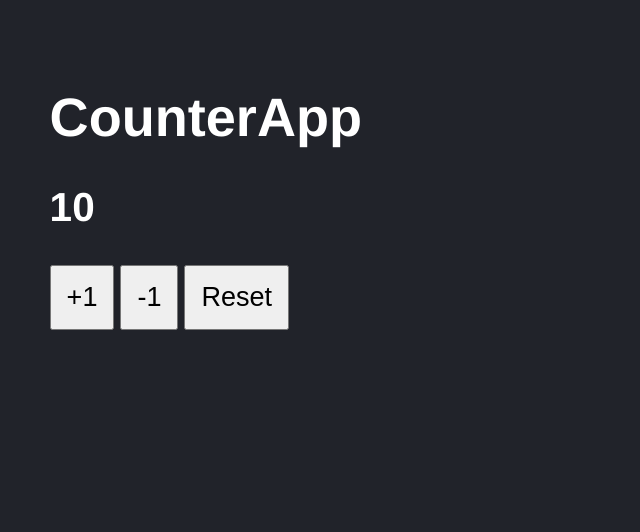
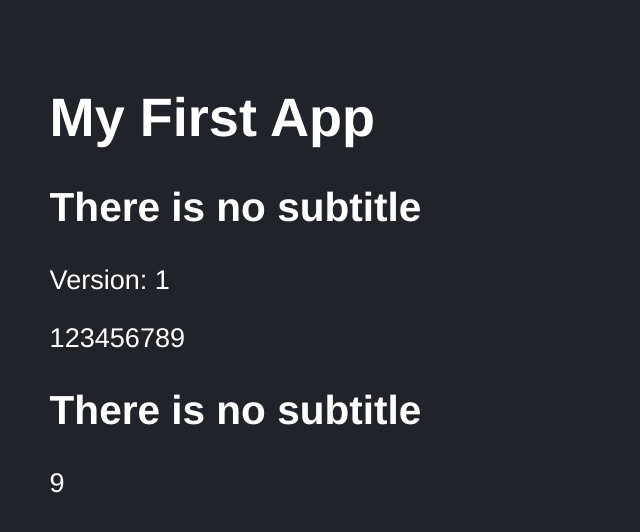
Before and after one commit to juan18506/first-react-app, a React (Vite) app: page / in a window 1280 px wide. Shown: the top 532 px of the page, without its empty margins (0-640 px from the left). Built offline with nearby package versions, Linux system fonts and the light colour scheme.

Commit message:
Test FirstApp component with react testing library

```diff
--- a/src/FirstApp.jsx
+++ b/src/FirstApp.jsx
@@ -16,10 +16,11 @@ export const FirstApp = ({ title, subTitle, version }) => {
 
   return (
     <>
-      <h1>{ title }</h1>
+      <h1 data-testid="test-title">{ title }</h1>
       <h2>{ subTitle }</h2>
       <p>{ `Version: ${version}` }</p>
       <p>{ newMessage }</p>
+      <h2>{ subTitle }</h2>
       <p>{ getResult(7, 2) }</p>
       {/* <p>{ getResultAsync(7, 2) }</p> */}
     </>
@@ -33,6 +34,6 @@ FirstApp.propTypes = {
 }
 
 FirstApp.defaultProps = {
-  subTitle: 'A Subtitle',
+  subTitle: 'There is no subtitle',
   version: 1.0
 }
--- a/src/main.jsx
+++ b/src/main.jsx
@@ -1,11 +1,12 @@
 import React from 'react';
 import ReactDOM from 'react-dom/client';
 import './styles.css';
-import { CounterApp } from './CounterApp';
+import { FirstApp } from './FirstApp';
 
 
 ReactDOM.createRoot(document.getElementById('root')).render(
   <React.StrictMode>
-    <CounterApp value={ 10 } />
+    {/* <CounterApp value={ 10 } /> */}
+    <FirstApp title='My First App' />
   </React.StrictMode>
 );
--- a/vite.config.js
+++ b/vite.config.js
@@ -6,6 +6,7 @@ export default defineConfig({
   base: "/react-counter-app/",
   plugins: [react()],
   test: {
+    globals: true,
     environment: "jsdom",
     setupFiles: ["./vitest.setup.js"],
   },
```
Also changed, not shown: 2 other files (tests, documents, lock files or other folders).
